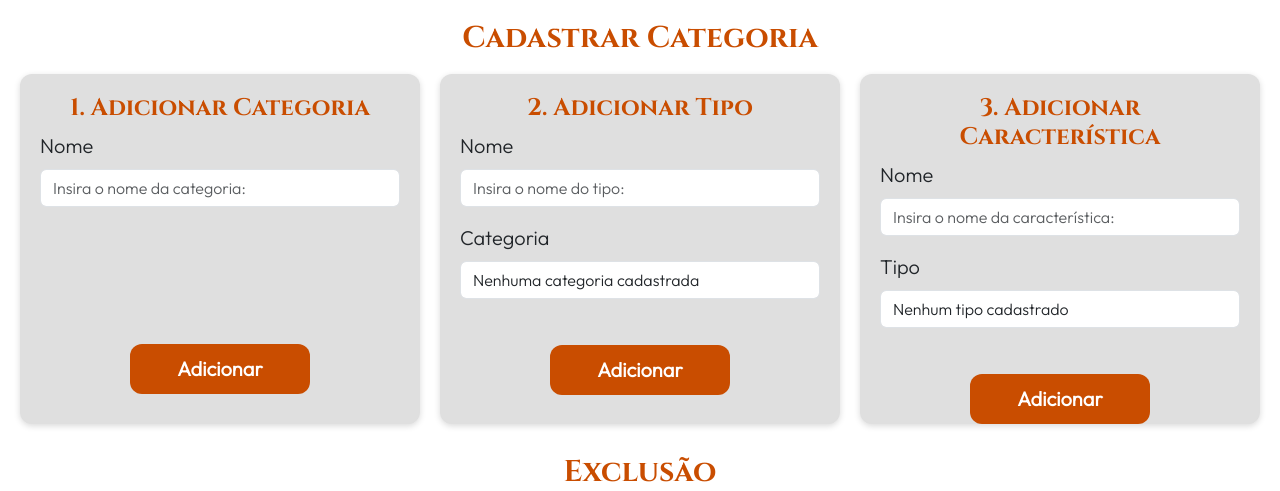
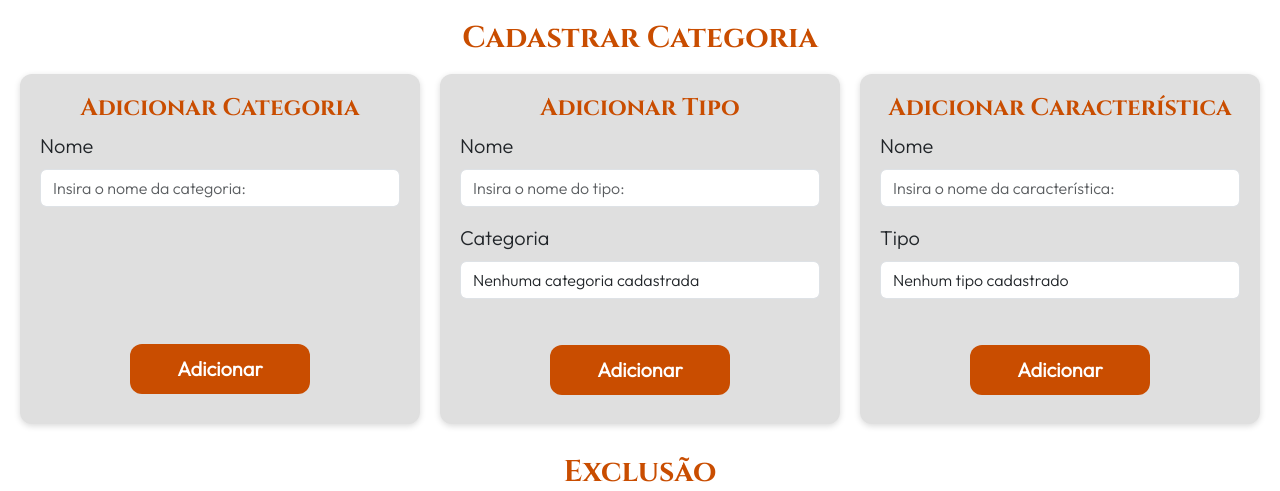
Before and after one commit to LuconhaOliveira/tccLogistica, a Flask app: page /cadastrar/categoria in a window 1280 px wide. Shown: the part 100-591 px from the top of the page. Run offline with Flask 3, Linux system fonts and the light colour scheme; the visitor is signed in with stand-in values (Sample User, id 1); data that the repository does not hold is empty; some libraries are stand-ins or nearby versions; some web fonts are replaced.

Commit message:
MODIFY: retirado números desnecessários da página de cadastrar categoria

```diff
--- a/templates/pagina_categoria.html
+++ b/templates/pagina_categoria.html
@@ -18,7 +18,7 @@
             <!-- form cadastrar catergoria -->
             <!-- action/method: backend do add categoria -->
             <form action="/post/cadastrar/categoria" method="post" class="container--form container--add-categoria">
-                <h2>1. Adicionar Categoria</h2>
+                <h2>Adicionar Categoria</h2>
 
                 <!-- nome da categoria -->
                 <div class="mb-3 tooltip-container">
@@ -35,7 +35,7 @@
             </form>
 
             <form action="/post/cadastrar/tipo" method="post" class="container--form container--add-tipo">
-                <h2>2. Adicionar Tipo</h2>
+                <h2>Adicionar Tipo</h2>
 
                 <!-- nome do tipo -->
                 <div class="mb-3 tooltip-container">
@@ -68,7 +68,7 @@
             </form>
 
             <form action="/post/cadastrar/caracteristica" method="post" class="container--form container--add-caracteristica" id="caracteristicaForm">
-                <h2>3. Adicionar Característica</h2>
+                <h2>Adicionar Característica</h2>
 
                 <!-- nome da caracteristica -->
                 <div class="mb-3 tooltip-container">
```
